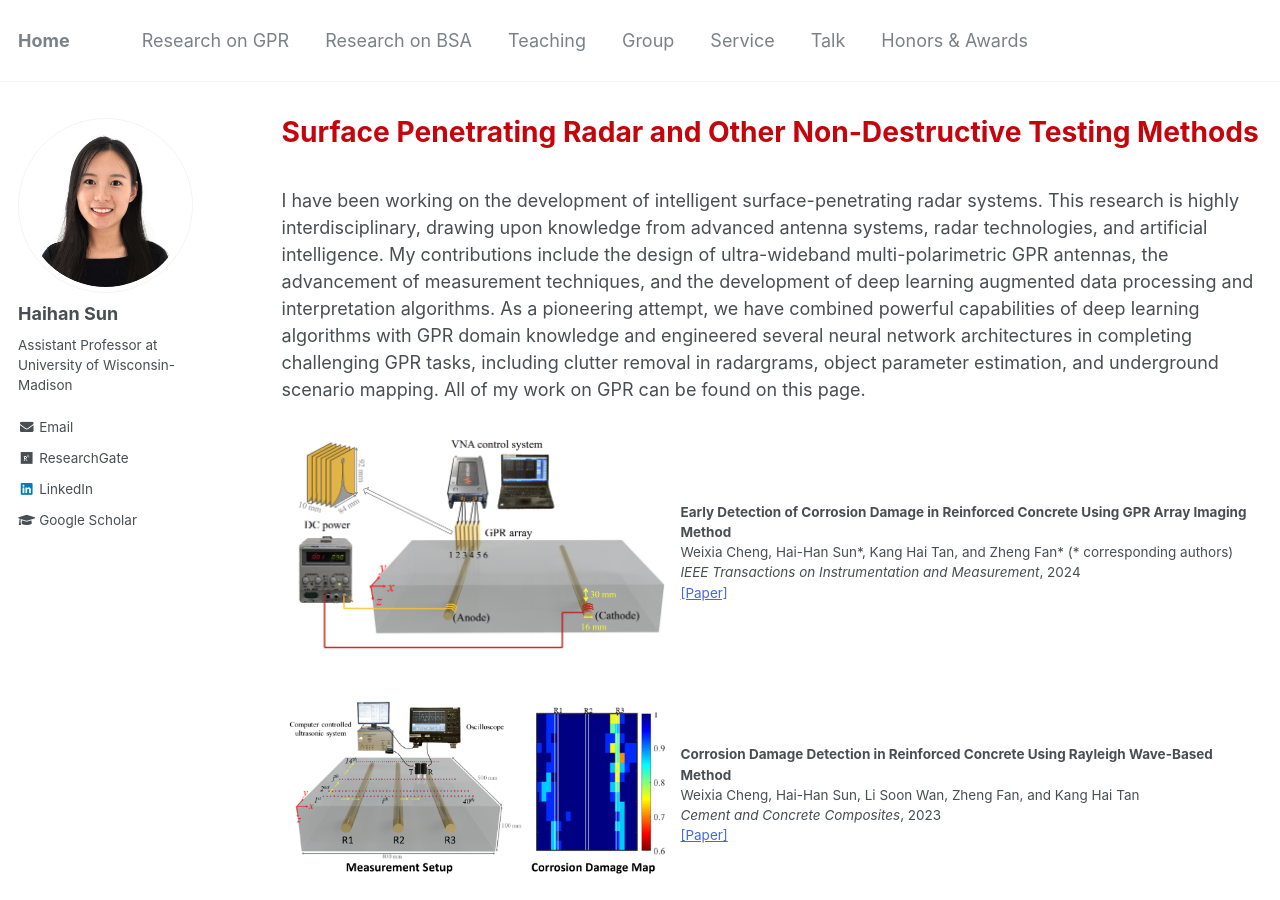
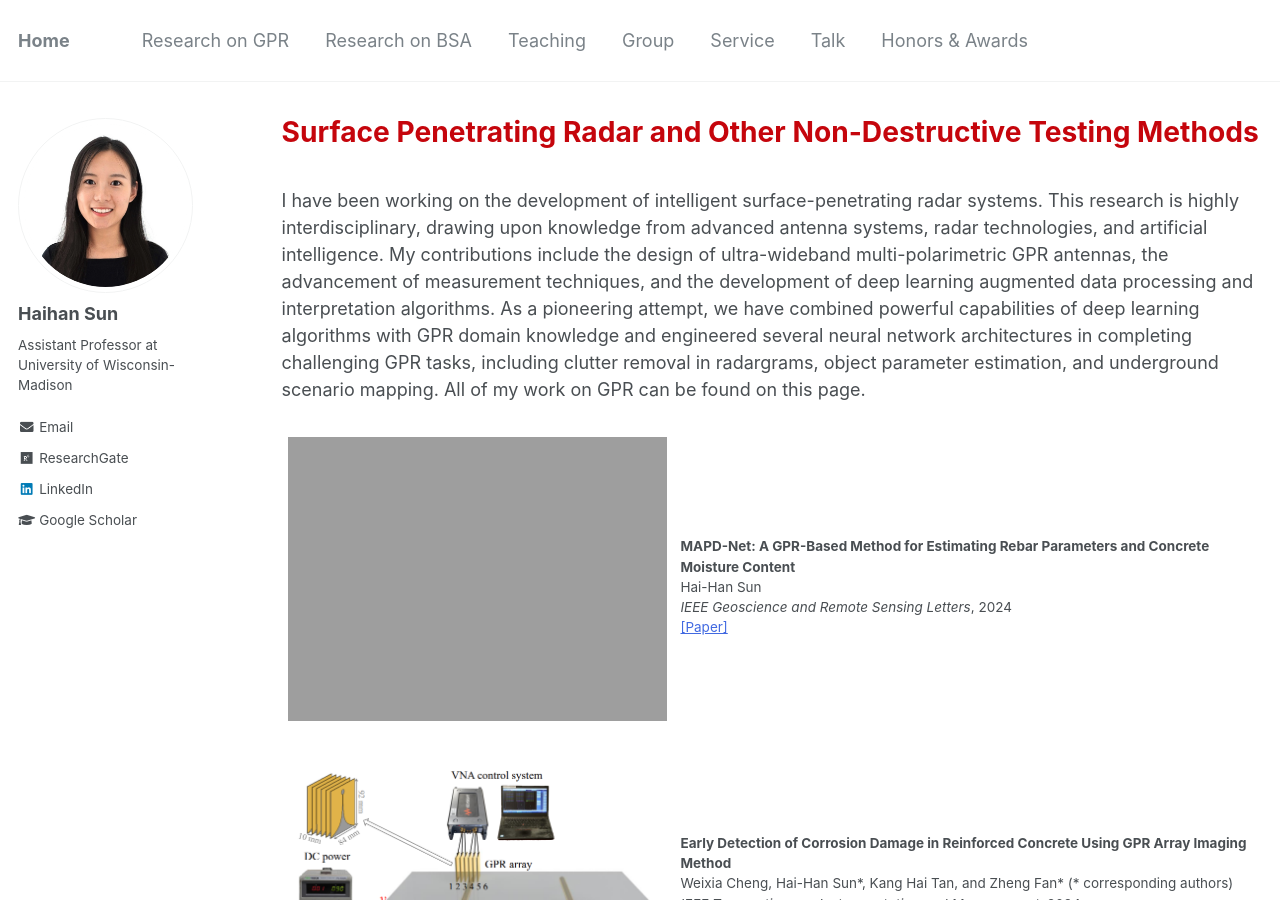
Before and after one commit to Haihan-Sun/Haihan-Sun.github.io, a Jekyll site: the page built from _pages/GPR.html, in a window 1280 px wide and 900 px high. Built offline with Jekyll 4.4.1, drawn with Linux system fonts in a browser that asks for light colours.

Commit message:
Update GPR.html

```diff
--- a/_pages/GPR.html
+++ b/_pages/GPR.html
@@ -23,6 +23,19 @@ and engineered several neural network architectures in completing challenging GP
 scenario mapping. All of my work on GPR can be found on this page. <br />
 
 <br>
+<table class="imgtable">
+  <tr>
+    <td style = "width:40%">
+      <img src="https://haihan-sun.github.io/_pages/images/GPR13.jpg" width="400" >&nbsp; &nbsp; &nbsp;
+    </td>
+  <td align="left"><p><b>MAPD-Net: A GPR-Based Method for Estimating Rebar Parameters and Concrete Moisture Content</b> <br />
+   Hai-Han Sun <br/>
+    <i>IEEE Geoscience and Remote Sensing Letters</i>, 2024  <br/>
+    <a href="https://Haihan-Sun.github.io/files/GPR13.pdf" style="color:#4169e1">[Paper]</a>  <br />
+
+  </td>
+ </tr>
+</table>
 
 <table class="imgtable">
   <tr>
```
